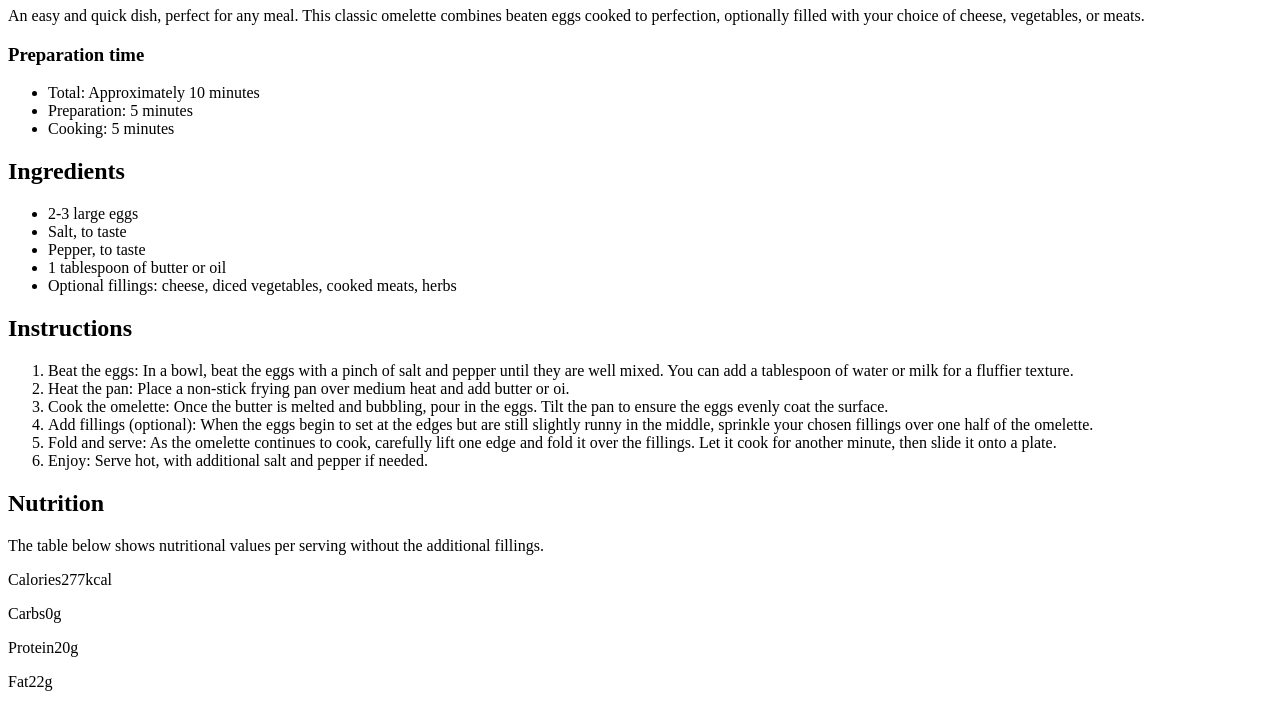
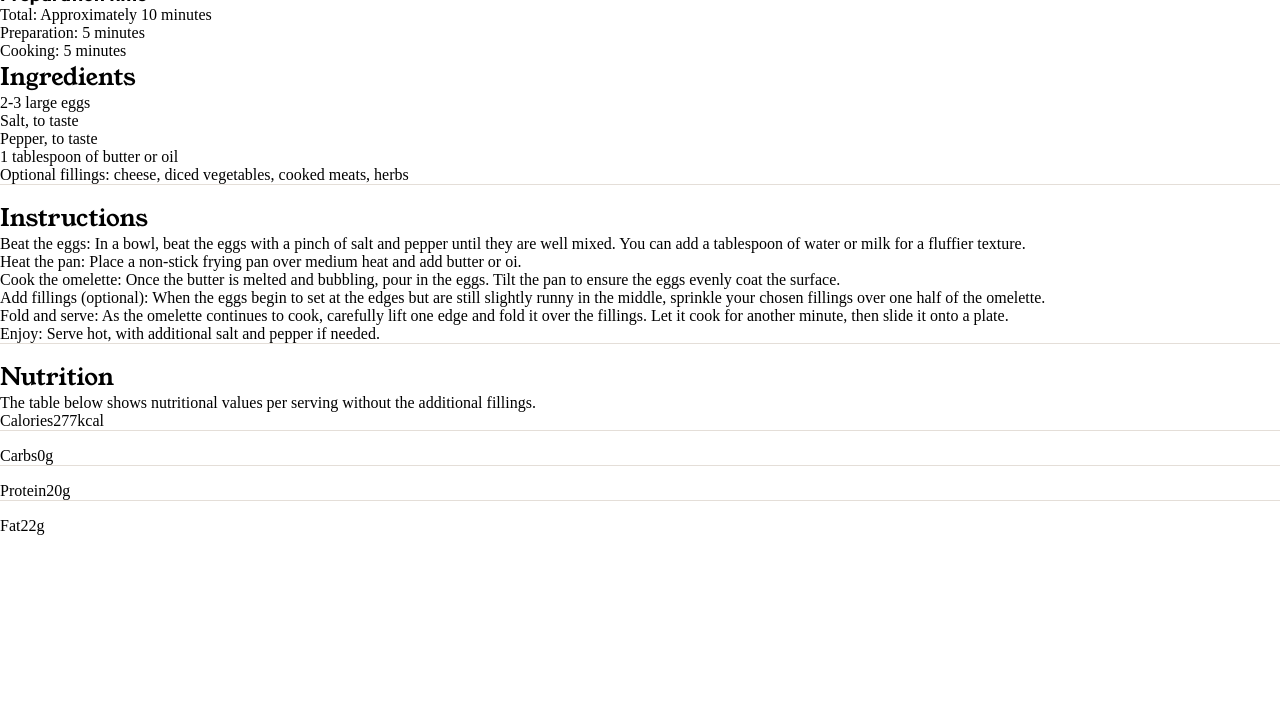
Before and after one commit to DDonola/pagina-receita-2, a plain HTML site: page index.html in a window 1280 px wide. Shown: the part 685-1392 px from the top of the page. After the commit the page ends 1220 px from the top, so only its background shows below. Drawn offline with Linux system fonts and the light colour scheme; a web font is replaced by a local one.

Commit message:
incio da estilização da pagina

```diff
--- a/index.html
+++ b/index.html
@@ -3,13 +3,13 @@
 <head>
     <link rel="preconnect" href="https://fonts.googleapis.com">
     <link rel="preconnect" href="https://fonts.gstatic.com" crossorigin>
-    <link href="https://fonts.googleapis.com/css2?family=Alice&family=Open+Sans:ital,wght@0,300..800;1,300..800&family=Outfit:wght@100..900&family=Poppins:wght@400;700&display=swap" rel="stylesheet">
+    <link href="https://fonts.googleapis.com/css2?family=Outfit:wght@100..900&display=swap" rel="stylesheet">
     <!-- outra fonte -->
     <link rel="preconnect" href="https://fonts.googleapis.com">
     <link rel="preconnect" href="https://fonts.gstatic.com" crossorigin>
-    <link href="https://fonts.googleapis.com/css2?family=Alice&family=Open+Sans:ital,wght@0,300..800;1,300..800&family=Outfit:wght@100..900&family=Poppins:wght@400;700&family=Young+Serif&display=swap" rel="stylesheet">
+    <link href="https://fonts.googleapis.com/css2?family=Young+Serif&display=swap" rel="stylesheet">
     <!-- "linkagem" do .css -->
-    <link rel="stylesheet" href="global.css">
+    <link rel="stylesheet" href="styles/index.css">
     <meta charset="UTF-8">
     <meta name="viewport" content="width=device-width, initial-scale=1.0">
     <title>Simple Omellete Recipe</title>
@@ -63,8 +63,11 @@
 
         <section id="info">
         <p>Calories<span>277kcal</span></p>
+        <div class="line"></div>
         <p>Carbs<span>0g</span></p>
+        <div class="line"></div>
         <p>Protein<span>20g</span></p>
+        <div class="line"></div>
         <p>Fat<span>22g</span></p>
         </section>
     </main>
--- /dev/null
+++ b/styles/style.css
@@ -0,0 +1,52 @@
+* {
+    margin: 0;
+    padding: 0;
+    box-sizing: border-box;
+}
+
+:root {
+    --white: hsl(0, 0%, 100%);
+
+    --stone100: hsl(30, 54%, 90%);
+    --stone150: hsl(30, 18%, 87%);
+    --stone600: hsl(30, 10%, 34%);
+    --stone900: hsl(24, 5%, 18%);
+    --brown800: hsl(14, 45%, 36%);
+    --rose800: hsl(332, 51%, 32%);
+    --rose50: hsl(330, 100%, 98%);
+
+    --font-family01:"Outfit", sans-serif;
+    --font-family02:"Young Serif", sans-serif;
+    --text02: 400 16px var(--font-family01);
+    --text03: 600 16px var(--font-family01);
+    --text04: 700 16px var(--font-family01);
+}
+
+h1 {
+    font-family: var(--font-family02);
+    font-weight: 400;
+}
+
+h2 {
+    font-family: var(--font-family02);
+    font-weight: 400;
+}
+
+h3 {
+    font-family: var(--font-family01);
+}
+
+p {
+    font: var(--);
+    color: var(--);
+}
+
+span {
+}
+
+.line {
+    width: 100%;
+    height: 1px;
+    background-color: var(--stone150);
+    margin-bottom: 1rem;
+}
```
Also changed, not shown: style.css (deleted), styles/index.css (renamed from global.css).
